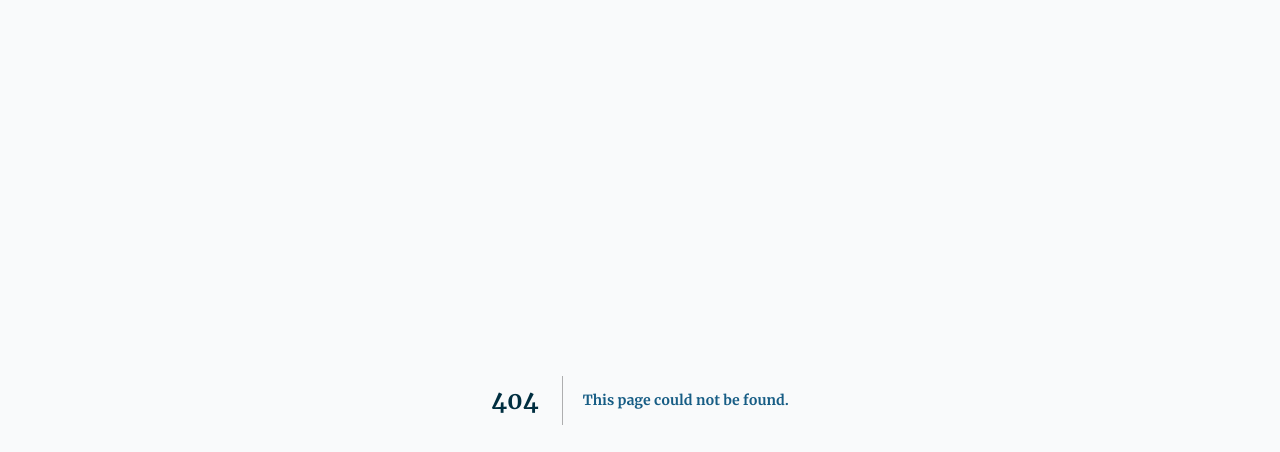
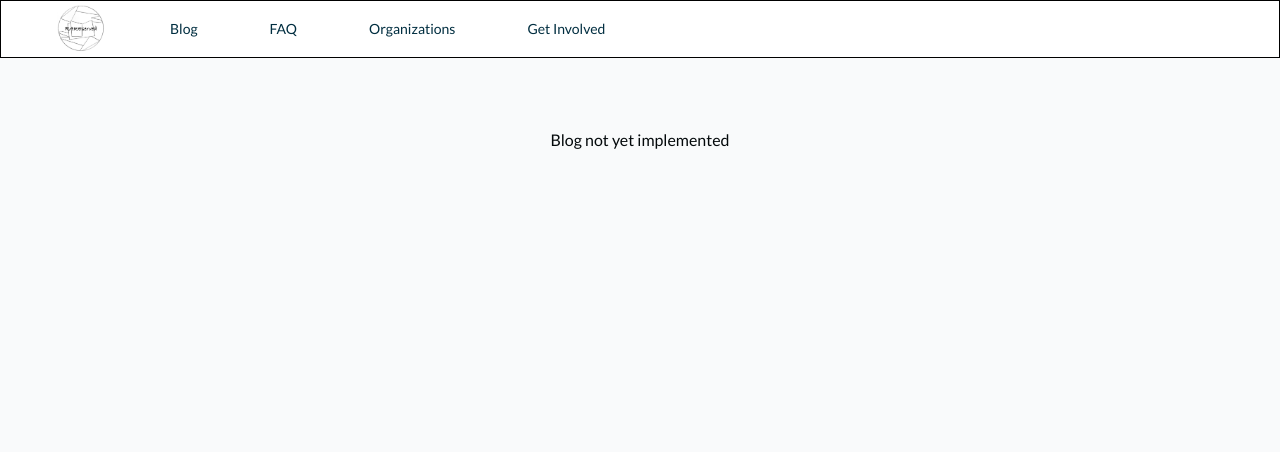
Before and after one commit to hcp-uw/rareserved, a Next.js app: page /blog in a window 1280 px wide. Before the commit this address had no page. Shown: the top 452 px of the page. Built offline with nearby package versions, Linux system fonts and the light colour scheme.

Commit message:
initial blog page

```diff
--- /dev/null
+++ b/app/blog/page.tsx
@@ -0,0 +1,11 @@
+import NavigationBar from "@/components/NavigationBar";
+import PartialDivider from "@/components/PartialDivider";
+
+export default async function ProtectedPage() {
+
+
+  return (<>
+  <NavigationBar></NavigationBar>
+  <div id="main">Blog not yet implemented</div>
+    </>);
+}
```
